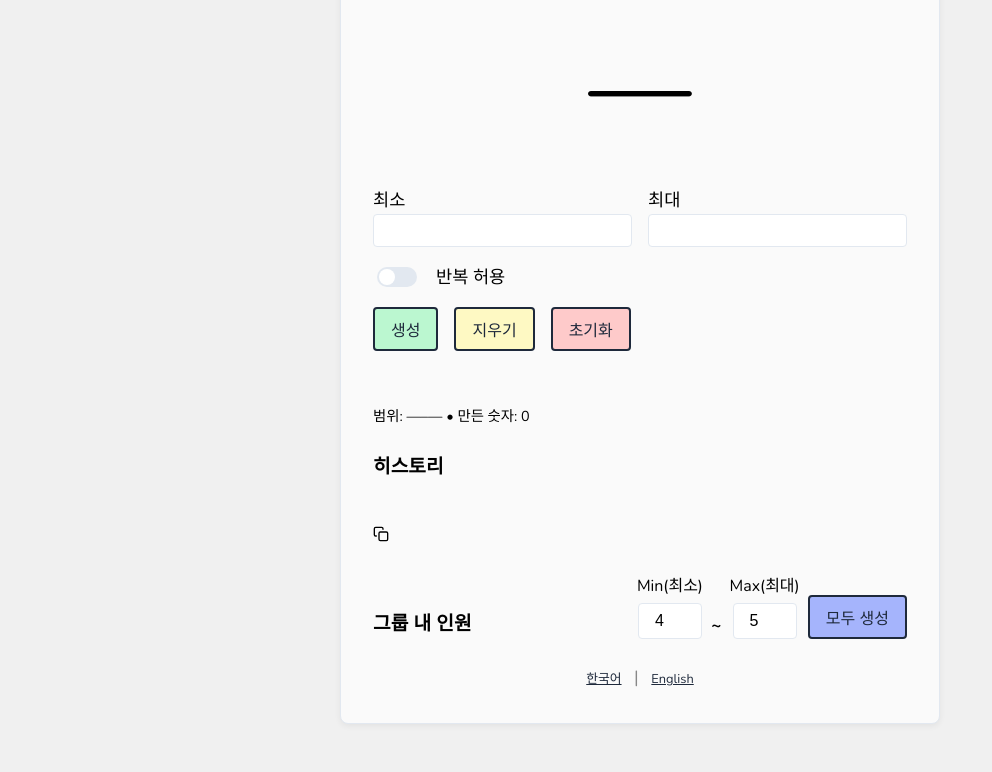
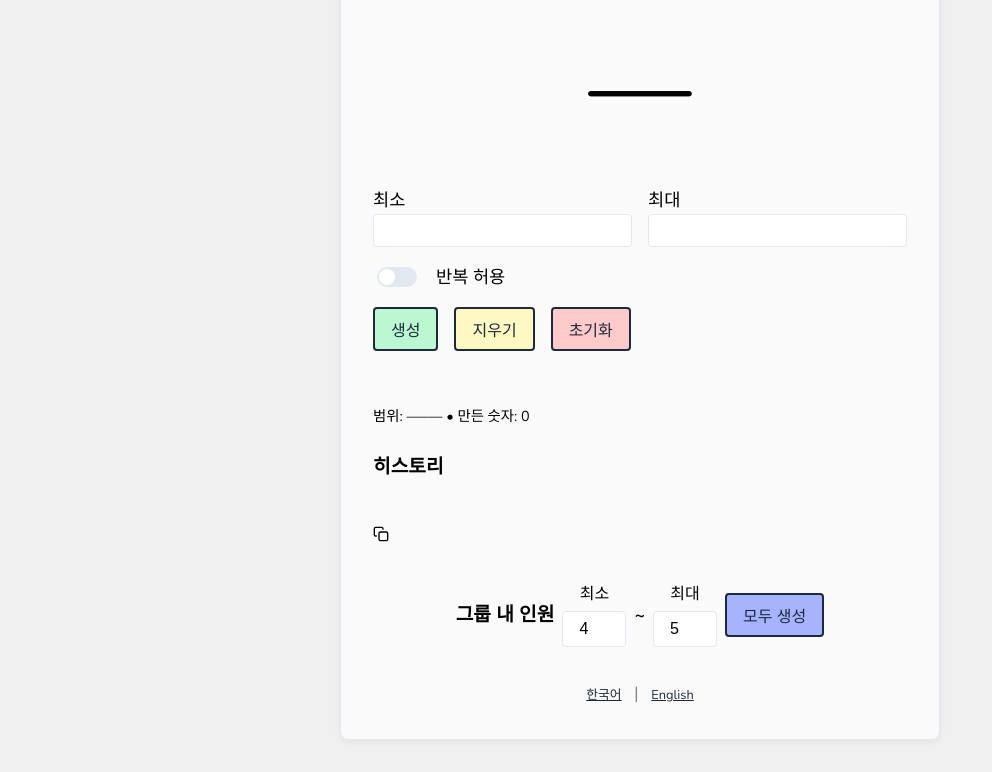
Before and after one commit to singaseongj/singaseong_numbers, a website: page index.html in a window 1280 px wide. Shown: the part 139-911 px from the top of the page, without its empty margins (0-992 px from the left). Drawn offline with nearby package versions, Linux system fonts and the light colour scheme.

Commit message:
Align group controls and localize size labels

```diff
--- a/app.js
+++ b/app.js
@@ -24,6 +24,8 @@
   const eraseBtn = document.getElementById('erase');
   const gsizeMinInput = document.getElementById('gsizeMin');
   const gsizeMaxInput = document.getElementById('gsizeMax');
+  const gsizeMinLabel = document.getElementById('gsizeMinLabel');
+  const gsizeMaxLabel = document.getElementById('gsizeMaxLabel');
   const countdownEl = document.getElementById('countdown');
 
   const translations = {
@@ -44,7 +46,9 @@
       allGenerated: 'All numbers in the range have been generated.',
       groups: 'Minimum group members',
       group: 'Group',
-      generateAll: 'Generate All'
+      generateAll: 'Generate All',
+      gsizeMin: 'Min',
+      gsizeMax: 'Max'
     },
     ko: {
       title: '신가성의 숫자들',
@@ -63,7 +67,9 @@
       allGenerated: '범위의 모든 숫자를 생성했습니다.',
       groups: '그룹 내 인원',
       group: '그룹',
-      generateAll: '모두 생성'
+      generateAll: '모두 생성',
+      gsizeMin: '최소',
+      gsizeMax: '최대'
     }
   };
 
@@ -413,6 +419,8 @@
     eraseBtn.textContent = t.erase;
     historyHeading.textContent = t.history;
     groupsHeading.textContent = t.groups;
+    gsizeMinLabel.textContent = t.gsizeMin;
+    gsizeMaxLabel.textContent = t.gsizeMax;
     generateAllBtn.textContent = t.generateAll;
     copyBtn.setAttribute('aria-label', t.copy);
     if (copyTooltip.textContent) copyTooltip.textContent = t.copied;
--- a/index.html
+++ b/index.html
@@ -56,12 +56,12 @@
       <div class="groups-header">
         <h2 id="groupsHeading">그룹 내 인원</h2>
         <div class="gsize-field">
-          <label for="gsizeMin">Min(최소)</label>
+          <label for="gsizeMin" id="gsizeMinLabel">최소</label>
           <input type="number" id="gsizeMin" class="gsize-input" min="1" value="4">
         </div>
         <span class="gsize-sep" aria-hidden="true">~</span>
         <div class="gsize-field">
-          <label for="gsizeMax">Max(최대)</label>
+          <label for="gsizeMax" id="gsizeMaxLabel">최대</label>
           <input type="number" id="gsizeMax" class="gsize-input" min="1" value="5">
         </div>
         <button id="generateAll" type="button">모두 생성</button>
--- a/styles.css
+++ b/styles.css
@@ -212,12 +212,13 @@ button:focus, input:focus {
 
 .groups-header {
   display: flex;
-  align-items: flex-end;
+  align-items: center;
+  justify-content: center;
   gap: 0.5rem;
+  padding: 0.5rem 0;
 }
 
 .groups-header h2 {
-  flex: 1;
   margin: 0;
 }
 
```
